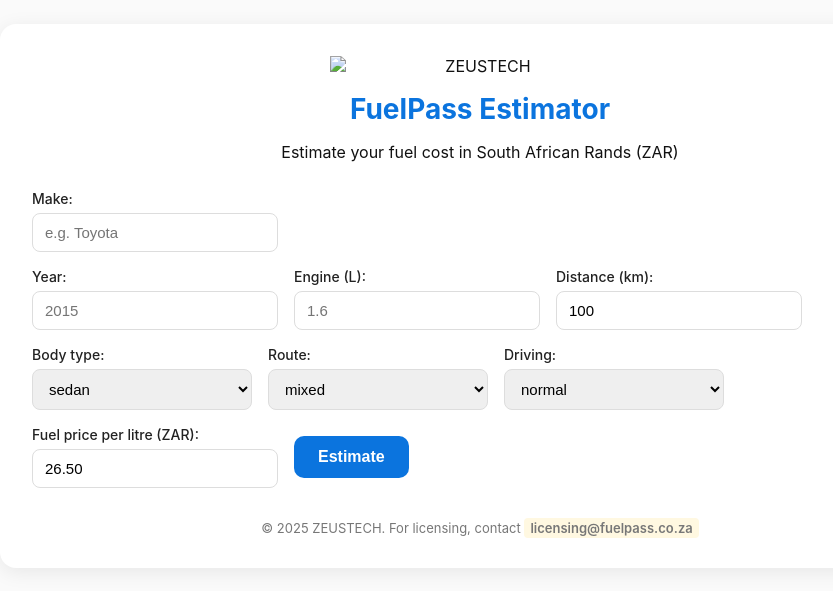
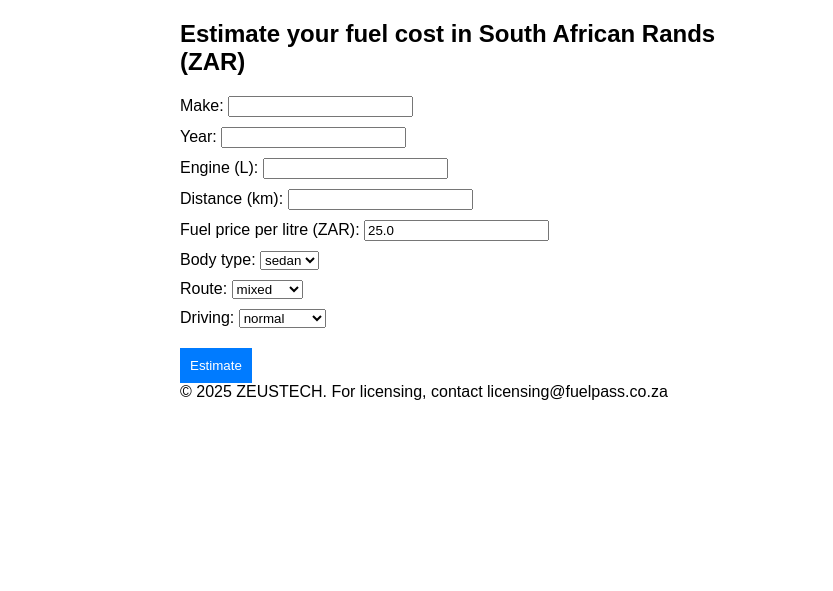
Before and after one commit to ceozeustech-sys/fuelpass-server, a Python web app: template templates/index.html in a window 1280 px wide. Shown: the top 591 px of the page, without its empty margins (160-993 px from the left). Run offline with Jinja, Linux system fonts and the light colour scheme; the template is opened without the code that fills it, so the values that code supplies are empty; some libraries are stand-ins or nearby versions.

Commit message:
Final: full working index.html with fuel_price

```diff
--- a/templates/index.html
+++ b/templates/index.html
@@ -1,282 +1,120 @@
-<!doctype html>
-<html>
+<!DOCTYPE html>
+<html lang="en">
 <head>
-  <meta charset="utf-8"/>
+  <meta charset="UTF-8">
   <title>FuelPass Estimator</title>
-  <meta name="viewport" content="width=device-width, initial-scale=1">
   <style>
-    body {
-      font-family: -apple-system, BlinkMacSystemFont, 'Segoe UI', Roboto, Helvetica, Arial, sans-serif;
-      max-width: 960px;
-      margin: 0 auto;
-      padding: 24px 16px;
-      color: #111;
-      background-color: #fafafa;
-    }
-    .container {
-      background: white;
-      padding: 32px;
-      border-radius: 16px;
-      box-shadow: 0 4px 20px rgba(0,0,0,0.08);
-    }
-    header {
-      text-align: center;
-      margin-bottom: 28px;
-    }
-    .logo {
-      max-width: 300px;
-      height: auto;
-      margin: 0 auto 16px;
-      display: block;
-    }
-    header h1 {
-      font-size: 28px;
-      font-weight: 700;
-      color: #0b74de;
-      margin: 0 0 8px 0;
-    }
-    .row {
-      display: flex;
-      gap: 16px;
-      flex-wrap: wrap;
-      margin-bottom: 16px;
-      align-items: center;
-    }
-    label {
-      display: flex;
-      flex-direction: column;
-      font-size: 14px;
-      font-weight: 500;
-      color: #222;
-      margin: 0;
-    }
-    input, select {
-      padding: 10px 12px;
-      border: 1px solid #ddd;
-      border-radius: 8px;
-      width: 220px;
-      font-size: 15px;
-      margin-top: 6px;
-    }
-    button {
-      background: #0b74de;
-      color: white;
-      border: none;
-      padding: 12px 24px;
-      border-radius: 10px;
-      font-size: 16px;
-      font-weight: 600;
-      cursor: pointer;
-      transition: background 0.2s;
-    }
-    button:hover {
-      background: #0a66c2;
-    }
-    .result {
-      background: #f8fbff;
-      border: 1px solid #d0e4f7;
-      border-radius: 12px;
-      padding: 24px;
-      margin-top: 28px;
-      display: none;
-    }
-    .result h3 {
-      font-size: 20px;
-      color: #0b74de;
-      margin: 0 0 20px 0;
-      text-align: center;
-    }
-    .grid {
-      display: grid;
-      grid-template-columns: repeat(auto-fit, minmax(200px, 1fr));
-      gap: 16px;
-    }
-    .metric {
-      text-align: center;
-      padding: 12px;
-    }
-    .metric strong {
-      display: block;
-      font-size: 18px;
-      color: #0b74de;
-      margin-bottom: 4px;
-    }
-    .metric span {
-      font-size: 14px;
-      color: #555;
-    }
-    #loading {
-      display: none;
-      text-align: center;
-      padding: 24px;
-    }
-    .spinner {
-      width: 40px;
-      height: 40px;
-      border: 4px solid #e0e0e0;
-      border-top: 4px solid #0b74de;
-      border-radius: 50%;
-      animation: spin 1s linear infinite;
-      margin: 0 auto;
-    }
-    @keyframes spin {
-      0% { transform: rotate(0deg); }
-      100% { transform: rotate(360deg); }
-    }
-    footer {
-      margin-top: 32px;
-      text-align: center;
-      font-size: 13px;
-      color: #777;
-    }
-    .highlight {
-      background-color: #fff8e1;
-      padding: 2px 6px;
-      border-radius: 4px;
-      font-weight: 600;
-    }
+    body { font-family: Arial, sans-serif; max-width: 600px; margin: 20px
+auto; }
+    .grid { display: grid; gap: 10px; }
+    .metric { display: flex; justify-content: space-between; }
+    button { margin-top: 20px; padding: 10px; background: #007BFF; color:
+white; border: none; cursor: pointer; }
+    #resultArea { display: none; margin-top: 20px; padding: 15px;
+background: #f0f0f0; }
   </style>
 </head>
 <body>
-  <div class="container">
-    <header>
-      <img src="https://via.placeholder.com/300x150?text=ZEUSTECH+Logo" alt="ZEUSTECH" class="logo">
-      <h1>FuelPass Estimator</h1>
-      <p>Estimate your fuel cost in South African Rands (ZAR)</p>
-    </header>
+  <h2>Estimate your fuel cost in South African Rands (ZAR)</h2>
 
-    <div class="row">
-      <label>Make: <input id="make" placeholder="e.g. Toyota"/></label>
-    </div>
-
-    <div class="row">
-      <label>Year: <input id="year" type="number" placeholder="2015"/></label>
-      <label>Engine (L): <input id="engine" type="number" step="0.1" placeholder="1.6"/></label>
-      <label>Distance (km): <input id="distance" type="number" value="100"/></label>
-    </div>
-
-    <div class="row">
+  <div class="grid">
+    <label>Make: <input id="make" type="text"></label>
+    <label>Year: <input id="year" type="number"></label>
+    <label>Engine (L): <input id="engine" type="number"
+step="0.1"></label>
+    <label>Distance (km): <input id="distance" type="number"></label>
+    <label>Fuel price per litre (ZAR): <input id="price" type="number"
+step="0.01" value="25.0"></label>
     <label>Body type:
       <select id="body">
-          <option>sedan</option><option>suv</option><option>van</option><option>truck</option>
+        <option value="sedan">sedan</option>
+        <option value="suv">suv</option>
+        <option value="van">van</option>
+        <option value="truck">truck</option>
       </select>
     </label>
     <label>Route:
       <select id="route">
-          <option>mixed</option><option>highway</option><option>city</option>
+        <option value="mixed">mixed</option>
+        <option value="highway">highway</option>
+        <option value="city">city</option>
       </select>
     </label>
     <label>Driving:
       <select id="drive">
-          <option>normal</option><option>aggressive</option><option>eco</option>
+        <option value="normal">normal</option>
+        <option value="aggressive">aggressive</option>
+        <option value="eco">eco</option>
       </select>
     </label>
   </div>
 
-    <div class="row">
-      <label>Fuel price per litre (ZAR): <input id="price" type="number" step="0.01" value="26.50"/></label>
   <button onclick="callEstimate()">Estimate</button>
-    </div>
 
-    <div id="loading">
-      <div class="spinner"></div>
-      <p style="margin-top:12px; color:#666;">Calculating your estimate…</p>
-    </div>
-
-    <div id="resultArea" class="result"></div>
-
-    <footer>
-      © 2025 ZEUSTECH. For licensing, contact <span class="highlight">licensing@fuelpass.co.za</span>
-    </footer>
+  <div id="resultArea">
+    <h3>Your Estimate</h3>
+    <div class="metric"><strong>Estimated Cost:</strong> <span
+id="cost">R0.00</span></div>
+    <div class="metric"><strong>L/100km:</strong> <span
+id="l_per_100km">0.0</span> L/100km</div>
+    <div class="metric"><strong>Distance:</strong> <span
+id="distance_km">0</span> km</div>
+    <div class="metric"><strong>Fuel Needed:</strong> <span
+id="liters_needed">0.0</span> L</div>
   </div>
 
   <script>
-async function callEstimate(){
-  document.getElementById('resultArea').style.display = 'none';
-  document.getElementById('loading').style.display = 'block';
-
+    async function callEstimate() {
       const payload = {
         make: document.getElementById('make').value || null,
         year: parseInt(document.getElementById('year').value) || null,
-    engine_l: parseFloat(document.getElementById('engine').value) || null,
-    distance_km: parseFloat(document.getElementById('distance').value) || 0,
-    fuel_price: parseFloat(document.getElementById('price').value) || 0.0,
+        engine_l: parseFloat(document.getElementById('engine').value) ||
+null,
+        distance_km: parseFloat(document.getElementById('distance').value)
+|| 0,
+        fuel_price: parseFloat(document.getElementById('price').value) ||
+25.0,
         body_type: document.getElementById('body').value,
         route: document.getElementById('route').value,
         driving_style: document.getElementById('drive').value
       };
 
       try {
-    const res = await fetch('/estimate', {
+        const response = await fetch('/estimate', {
           method: 'POST',
-      headers: {'Content-Type':'application/json'},
+          headers: {
+            'Content-Type': 'application/json',
+            'X-API-Key': 'fp_live_zeustech_fuelpass_2025'
+          },
           body: JSON.stringify(payload)
         });
-    const data = await res.json();
 
-    const price = parseFloat(document.getElementById('price').value) || 0.0;
-    const dist = payload.distance_km;
-    const best = Number(data.best_liters);
-    const min = Number(data.min_liters);
-    const max = Number(data.max_liters);
-    const l100 = Number(data.l_per_100km);
-    const bestCost = best * price;
-    const minCost = min * price;
-    const maxCost = max * price;
+        const data = await response.json();
 
-    function fmt(x){ return (Math.round(x*100)/100).toLocaleString(undefined,{minimumFractionDigits:2,maximumFractionDigits:2}); }
+        if (data.error) {
+          alert('Error: ' + data.error);
+          return;
+        }
 
-    document.getElementById('resultArea').innerHTML = `
-      <h3>Your FuelPass Estimate</h3>
-      <div class="grid">
-        <div class="metric">
-          <strong>${l100} L/100km</strong>
-          <span>Consumption</span>
-        </div>
-        <div class="metric">
-          <strong>${dist} km</strong>
-          <span>Distance</span>
-        </div>
-        <div class="metric">
-          <strong>R${price > 0 ? fmt(bestCost) : '–'}</strong>
-          <span>Estimated Cost</span>
-        </div>
-        <div class="metric">
-          <strong>${best} L</strong>
-          <span>Best Estimate</span>
-        </div>
-        <div class="metric">
-          <strong>R${price > 0 ? fmt(minCost) : '–'}</strong>
-          <span>Min Cost</span>
-        </div>
-        <div class="metric">
-          <strong>R${price > 0 ? fmt(maxCost) : '–'}</strong>
-          <span>Max Cost</span>
-        </div>
-      </div>
-      <div style="margin-top:20px; font-size:14px; color:#555; text-align:center;">
-        ${data.notes || ''}
-      </div>
-      <div style="text-align:center; margin-top:20px;">
-        <button onclick="resetForm()" style="padding:8px 16px; font-size:14px;">New Estimate</button>
-      </div>
-    `;
+        document.getElementById('cost').textContent =
+`R${data.bestCost.toFixed(2)}`;
+        document.getElementById('l_per_100km').textContent =
+data.l_per_100km.toFixed(2);
+        document.getElementById('distance_km').textContent =
+data.distance_km;
+        document.getElementById('liters_needed').textContent =
+data.best_liters.toFixed(2);
+
         document.getElementById('resultArea').style.display = 'block';
 
-  } catch(err){
-    document.getElementById('loading').style.display = 'none';
-    alert('Error: ' + (err.message || 'Failed to estimate'));
+      } catch (err) {
+        alert('Error: ' + (err.message || 'Failed'));
       }
     }
+  </script>
 
-function resetForm(){
-  document.getElementById('make').value = '';
-  document.getElementById('year').value = '';
-  document.getElementById('engine').value = '';
-  document.getElementById('distance').value = '100';
-  document.getElementById('price').value = '26.50';
-  document.getElementById('resultArea').style.display = 'none';
-}
-</script>
+  <footer>
+    © 2025 ZEUSTECH. For licensing, contact licensing@fuelpass.co.za
+  </footer>
 </body>
 </html>
```
Lines whose indentation alone changed are shown as unchanged.
